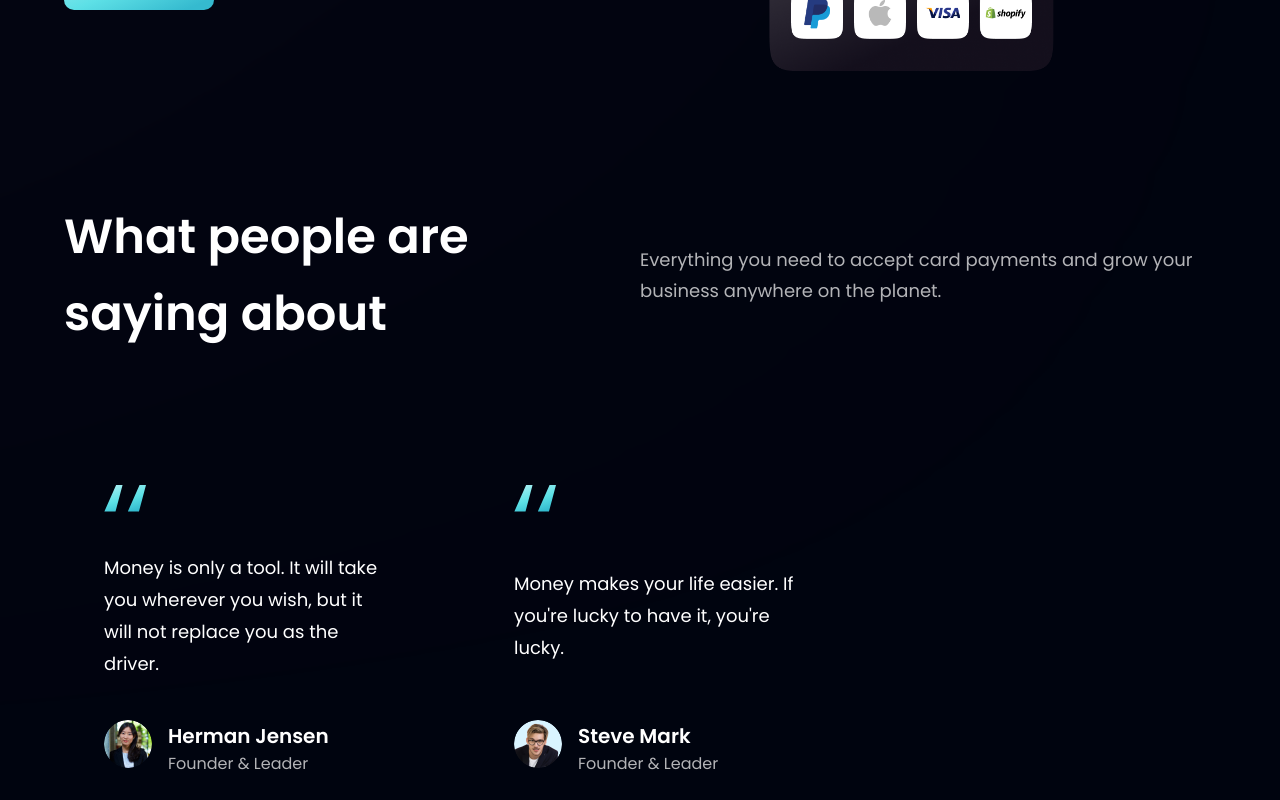
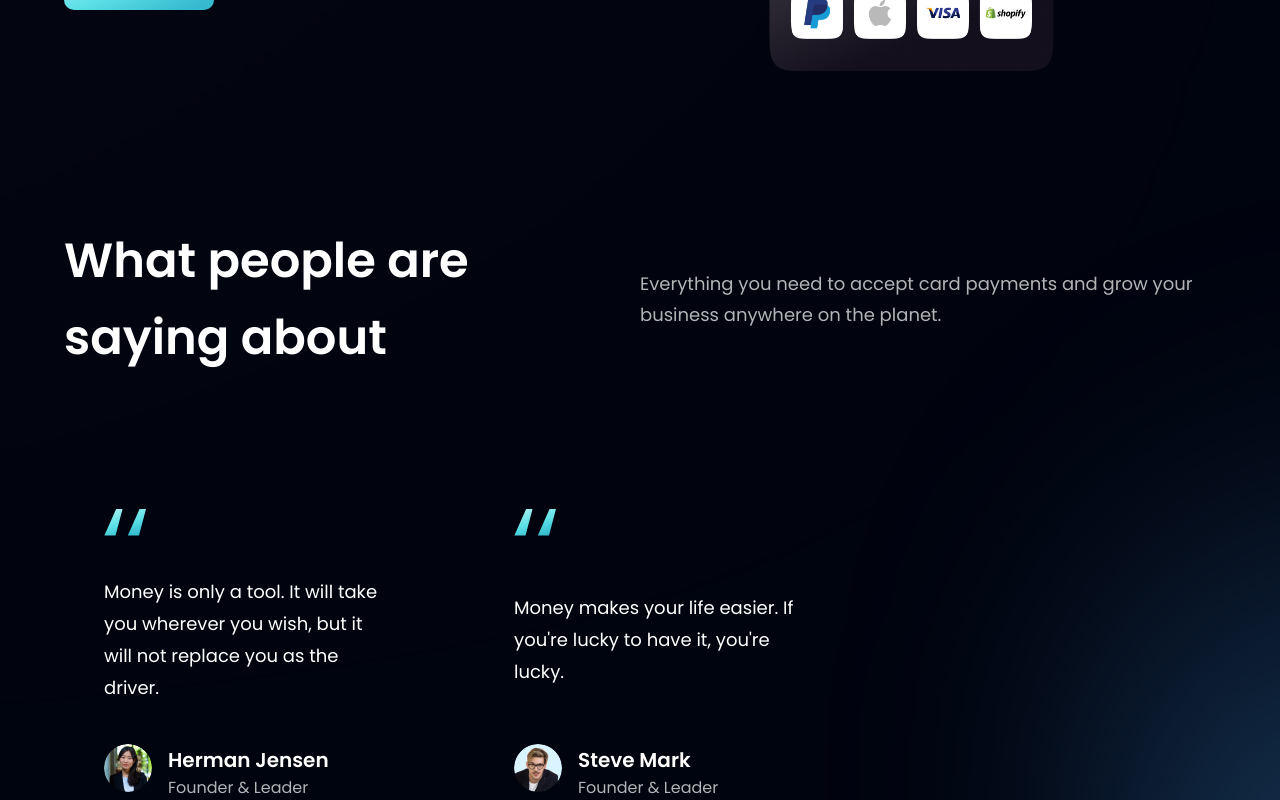
Before and after one commit to laney522/bank, a React app in the folder bank_modern_app/: page / in a window 1280 px wide. Shown: the part 2620-3420 px from the top of the page. Built offline with nearby package versions, Linux system fonts and the light colour scheme; the HTML template or start-up script is replaced by a standard one.

Commit message:
Update Testimonials.jsx

```diff
--- a/bank_modern_app/src/components/Testimonials.jsx
+++ b/bank_modern_app/src/components/Testimonials.jsx
@@ -5,8 +5,9 @@ import FeedbackCard from './FeedbackCard';
 const Testimonials = () => (
   <section id="clients" className={`${styles.paddingY} ${styles.flexCenter}
   flex-col relative`}>
-    {/* TODO */}
-    <div />
+    -
+    <div className='absolute z-[0] w-[60%] h-[60%] -right-[50%] rounded-full
+    blue__gradient' />
 
     <div className='w-full flex justify-between items-center md:flex-row
     flex-col sm:mb-16 mb-6  ralative z-[1]' >
```
